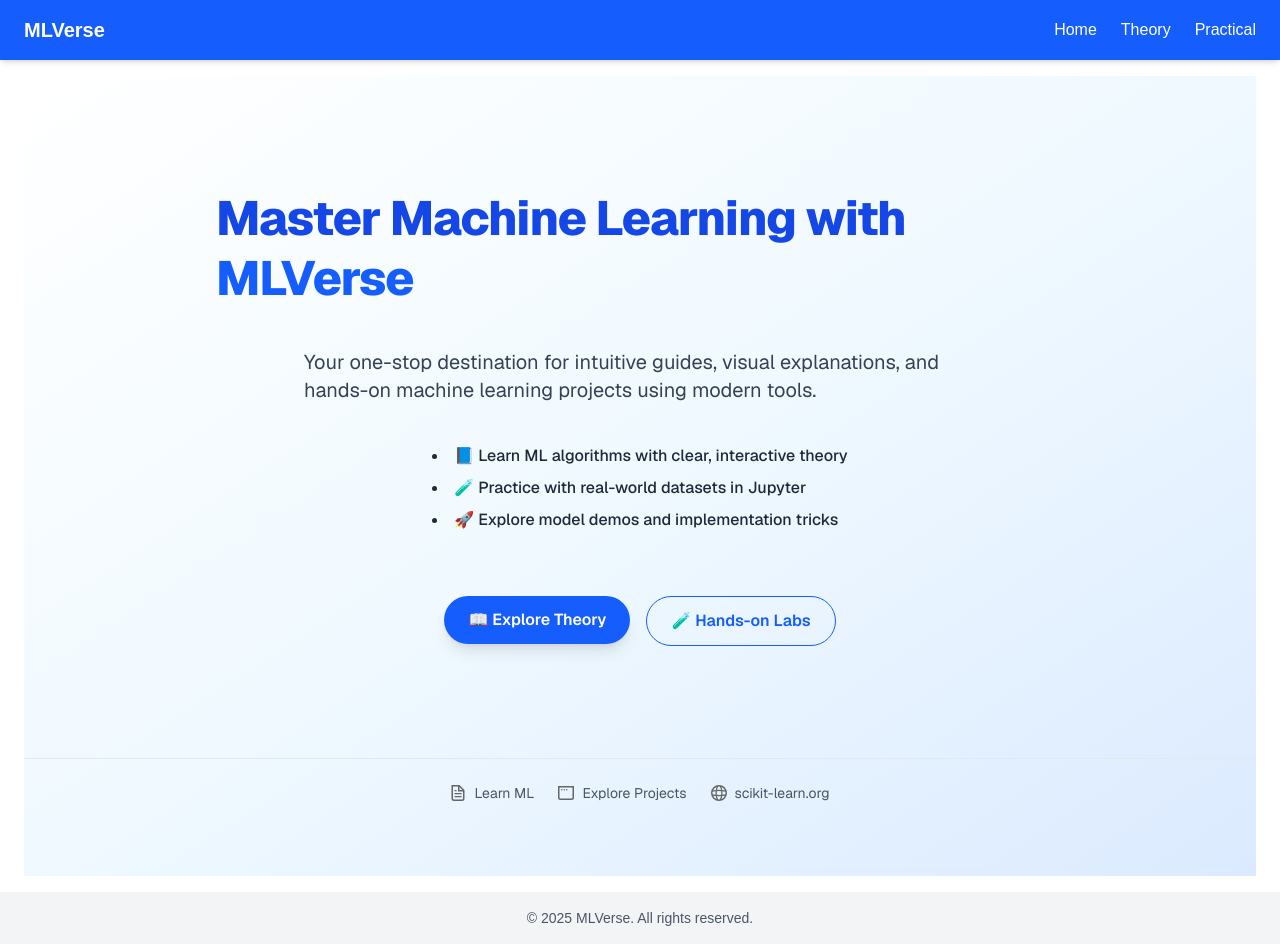
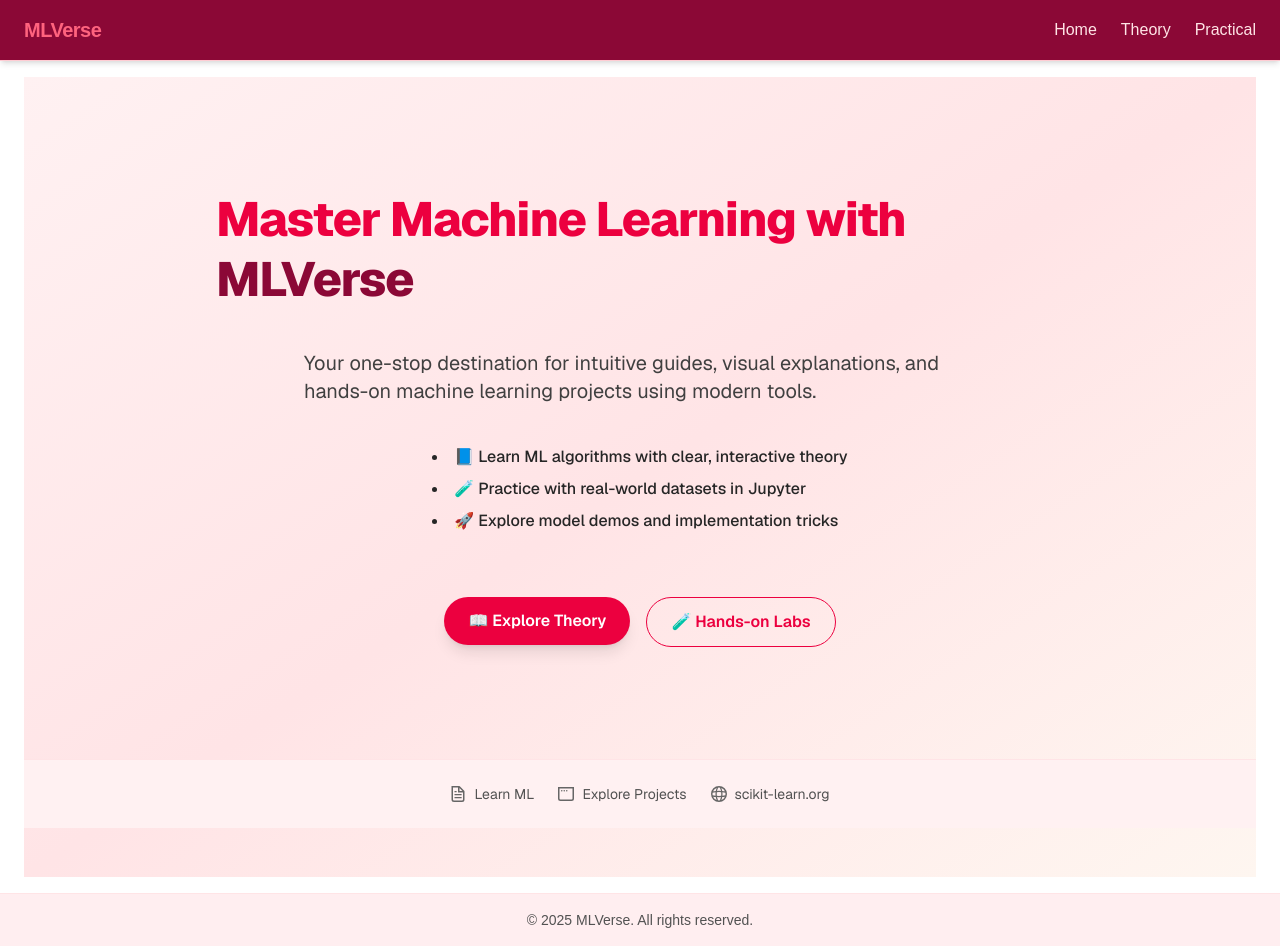
Before and after one commit to Ashwinib26/MLverse-A-Machine-Learning-guide, a Next.js app in the folder mlverse-guide/: page / in a window 1280 px wide. Built offline with nearby package versions, Linux system fonts and the light colour scheme.

Commit message:
Feature Update-UI Improvements

```diff
--- a/mlverse-guide/src/app/layout.tsx
+++ b/mlverse-guide/src/app/layout.tsx
@@ -24,10 +24,10 @@ export default function RootLayout({
 }) {
   return (
     <html lang="en">
-      <body className={`${geistSans.variable} ${geistMono.variable} antialiased flex flex-col min-h-screen`}>
+      <body className={`${geistSans.variable} ${geistMono.variable} antialiased flex flex-col min-h-screen bg-[#fff1f2] text-neutral-900`}>
         <Header />
         <main className="flex-grow px-6 py-4">{children}</main>
-        <footer className="w-full py-4 px-6 bg-gray-100 text-center text-sm text-gray-600">
+        <footer className="w-full py-4 px-6 bg-[#ffeef0] text-center text-sm text-neutral-600 border-t border-rose-100">
           © {new Date().getFullYear()} MLVerse. All rights reserved.
         </footer>
       </body>
--- a/mlverse-guide/src/app/page.tsx
+++ b/mlverse-guide/src/app/page.tsx
@@ -3,20 +3,20 @@ import Link from "next/link";
 
 export default function Home() {
   return (
-    <div className="min-h-screen bg-gradient-to-br from-white via-sky-50 to-blue-100 text-gray-900 font-sans">
+    <div className="min-h-screen bg-gradient-to-br from-[#fff1f2] via-[#ffe4e6] to-[#fef6f0] text-neutral-900 font-sans">
       <main className="flex flex-col items-center justify-center gap-10 px-6 py-20 sm:py-28 text-center sm:text-left max-w-4xl mx-auto">
         {/* Heading */}
-        <h1 className="text-4xl sm:text-5xl font-extrabold leading-tight tracking-tight text-blue-700">
-          Master Machine Learning with <span className="text-blue-600">MLVerse</span>
+        <h1 className="text-4xl sm:text-5xl font-extrabold leading-tight tracking-tight text-rose-600">
+          Master Machine Learning with <span className="text-rose-900">MLVerse</span>
         </h1>
 
         {/* Description */}
-        <p className="text-lg sm:text-xl max-w-2xl text-gray-700">
+        <p className="text-lg sm:text-xl max-w-2xl text-neutral-700">
           Your one-stop destination for intuitive guides, visual explanations, and hands-on machine learning projects using modern tools.
         </p>
 
         {/* Features List */}
-        <ul className="text-left list-disc list-inside space-y-2 font-medium text-gray-800">
+        <ul className="text-left list-disc list-inside space-y-2 font-medium text-neutral-800">
           <li>📘 Learn ML algorithms with clear, interactive theory</li>
           <li>🧪 Practice with real-world datasets in Jupyter</li>
           <li>🚀 Explore model demos and implementation tricks</li>
@@ -25,12 +25,12 @@ export default function Home() {
         {/* Buttons */}
         <div className="flex flex-col sm:flex-row gap-4 mt-6">
           <Link href="/theory">
-            <button className="rounded-full px-6 py-3 text-white bg-blue-600 hover:bg-blue-700 transition shadow-lg font-semibold">
+            <button className="rounded-full px-6 py-3 text-white bg-rose-600 hover:bg-rose-700 transition shadow-lg font-semibold">
               📖 Explore Theory
             </button>
           </Link>
           <Link href="/practical">
-            <button className="rounded-full px-6 py-3 text-blue-600 border border-blue-600 hover:bg-blue-100 transition font-semibold">
+            <button className="rounded-full px-6 py-3 text-rose-600 border border-rose-600 hover:bg-rose-100 transition font-semibold">
               🧪 Hands-on Labs
             </button>
           </Link>
@@ -38,7 +38,7 @@ export default function Home() {
       </main>
 
       {/* Footer Links */}
-      <footer className="flex flex-wrap justify-center items-center gap-6 py-6 text-sm text-gray-600 border-t border-gray-200 px-6">
+      <footer className="flex flex-wrap justify-center items-center gap-6 py-6 text-sm text-neutral-600 border-t border-rose-100 px-6 bg-[#fff1f2]">
         <a
           href="https://www.kaggle.com/learn/machine-learning"
           target="_blank"
--- a/mlverse-guide/src/components/Header.tsx
+++ b/mlverse-guide/src/components/Header.tsx
@@ -4,13 +4,24 @@ import Link from 'next/link';
 
 export default function Header() {
   return (
-    <header className="w-full bg-blue-600 text-white shadow-md">
+    <header className="w-full bg-rose-900 text-rose-100 shadow-md border-b border-rose-200">
       <div className="flex items-center justify-between px-6 py-4 max-w-screen-xl mx-auto">
-        <div className="text-xl font-semibold">MLVerse</div>
+        {/* Logo/Brand */}
+        <div className="text-xl font-semibold tracking-tight text-rose-400">
+          MLVerse
+        </div>
+
+        {/* Navigation Links */}
         <nav className="flex gap-6 text-sm sm:text-base font-medium items-center">
-          <Link href="/" className="hover:underline">Home</Link>
-          <Link href="/theory" className="hover:underline">Theory</Link>
-          <Link href="/practical" className="hover:underline">Practical</Link>
+          <Link href="/" className="hover:underline hover:text-rose-700 transition">
+            Home
+          </Link>
+          <Link href="/theory" className="hover:underline hover:text-rose-700 transition">
+            Theory
+          </Link>
+          <Link href="/practical" className="hover:underline hover:text-rose-700 transition">
+            Practical
+          </Link>
         </nav>
       </div>
     </header>
```
